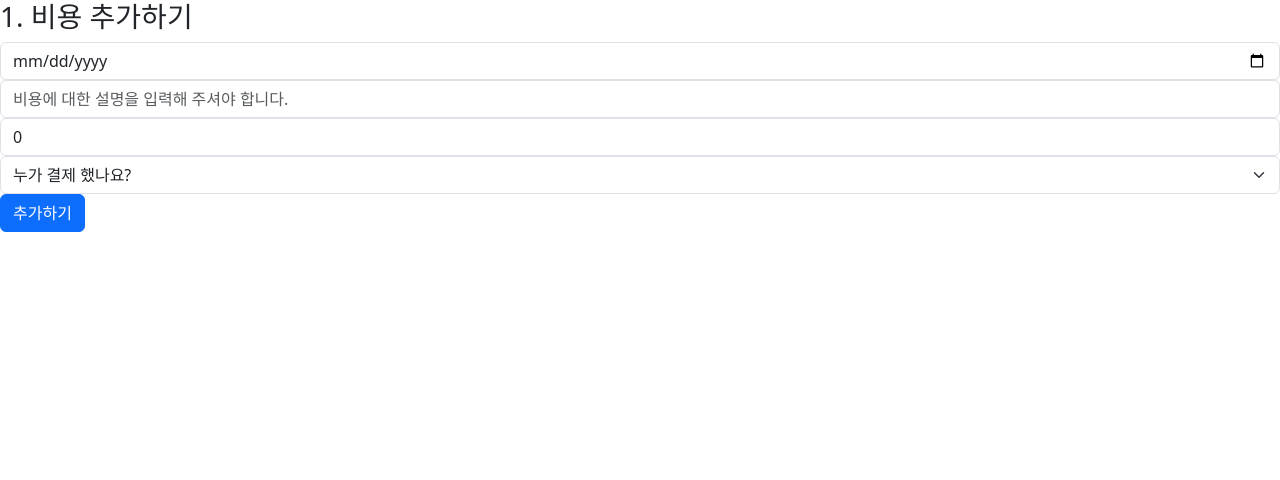
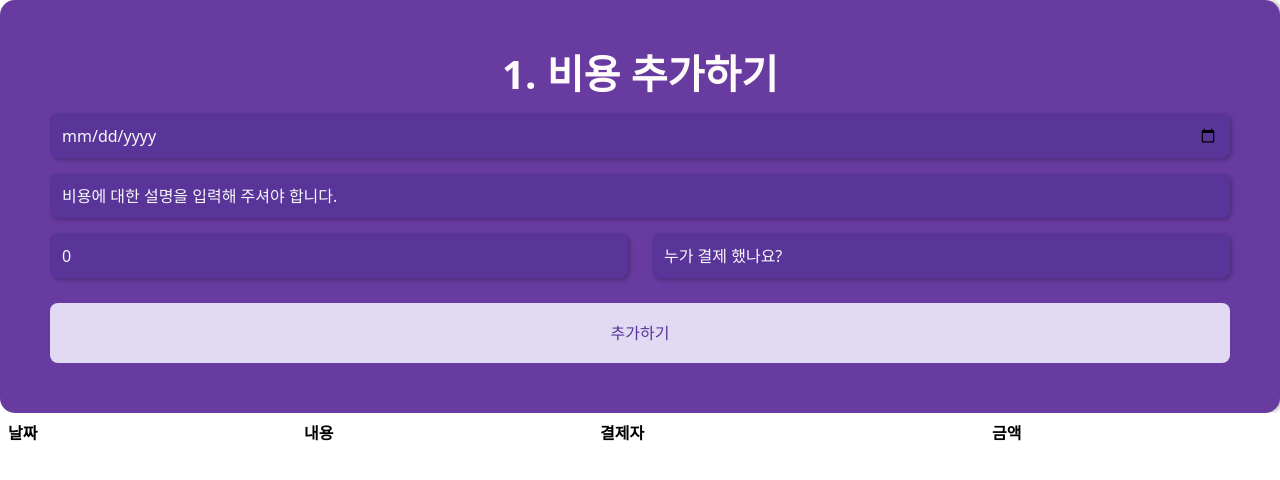
Before and after one commit to MinKonKim/dutchpay, a React (Create React App) app: page /expense in a window 1280 px wide. Shown: the top 480 px of the page. Built offline with nearby package versions, Linux system fonts and the light colour scheme.

Commit message:
Expense Table Logic& TestCase

```diff
--- a/src/components/AddExpenseForm.jsx
+++ b/src/components/AddExpenseForm.jsx
@@ -1,8 +1,9 @@
 import { useState } from "react";
-import { Form, Button } from "react-bootstrap";
+import { Form, Button, Row, Col } from "react-bootstrap";
 import { useRecoilValue, useSetRecoilState } from "recoil";
 import { groupMemberState } from "../states/GroupMembers";
 import { expensesState } from "../states/Expense";
+import { styled } from "styled-components";
 
 export const AddExpenseMain = () => {
   const members = useRecoilValue(groupMemberState);
@@ -50,18 +51,24 @@
   };
 
   return (
+    <StyledWrapper>
       <Form noValidate onSubmit={handleSubmit}>
-      <h3>1. 비용 추가하기</h3>
-      {() => console.log(expenses)}
-      <Form.Group>
+        <StyledTitle>1. 비용 추가하기</StyledTitle>
+        <Row>
+          <Col xs={12}>
+            <StyledFormGroup>
               <Form.Control
                 type="date"
                 placeholder="결제한 날짜를 선택해 주세요."
                 value={date}
                 onChange={(e) => setDate(e.target.value)}
               />
-      </Form.Group>
-      <Form.Group>
+            </StyledFormGroup>
+          </Col>
+        </Row>
+        <Row>
+          <Col xs={12}>
+            <StyledFormGroup>
               <Form.Control
                 type="text"
                 isValid={isDescValid}
@@ -73,43 +80,115 @@
               <Form.Control.Feedback type="invalid" data-valid={isDescValid}>
                 비용 내용을 입력해 주셔야 합니다.
               </Form.Control.Feedback>
-      </Form.Group>
+            </StyledFormGroup>
+          </Col>
+        </Row>
 
-      <Form.Group>
+        <Row>
+          <Col xs={12} lg={6}>
+            <StyledFormGroup>
               <Form.Control
                 type="number"
                 isValid={isAmountValid}
                 isInvalid={!isAmountValid && validated}
                 placeholder="비용은 얼마였나요"
                 value={amount}
-          onChange={({ target }) => setAmount(parseInt(target.value || 1))}
+                onChange={({ target }) =>
+                  setAmount(parseInt(target.value || 1))
+                }
               />
-      </Form.Group>
+            </StyledFormGroup>
             <Form.Control.Feedback type="invalid" data-valid={isAmountValid}>
               금액을 입력해 주셔야 합니다.
             </Form.Control.Feedback>
-
-      <Form.Group>
+          </Col>
+          <Col xs={12} lg={6}>
+            <StyledFormGroup>
               <Form.Select
                 defaultValue=""
                 isValid={isPayerValid}
                 isInvlaid={!isPayerValid && validated}
                 onChange={({ target }) => setPayer(target.value)}
+                className="form-control"
               >
                 <option disabled value="">
                   누가 결제 했나요?
                 </option>
+                <option>영수</option>
                 {members.map((member) => (
                   <option key={member} value={member}>
                     {member}
                   </option>
                 ))}
               </Form.Select>
-      </Form.Group>
+            </StyledFormGroup>
             <Form.Control.Feedback type="invalid" data-valid={isPayerValid}>
               결제자를 선택해 주셔야 합니다.
             </Form.Control.Feedback>
-      <Button type="submit">추가하기</Button>
+          </Col>
+        </Row>
+        <Row>
+          <Col xs={12} className="d-grid gap-2">
+            <StyledSubmitButton>추가하기</StyledSubmitButton>
+          </Col>
+        </Row>
       </Form>
+    </StyledWrapper>
   );
 };
+
+const StyledTitle = styled.h3`
+  color: #fffbfb;
+  text-align: center;
+  font-weight: 700;
+  font-size: 40px;
+  line-height: 48px;
+  margin-bottom: 15px;
+`;
+
+const StyledWrapper = styled.div`
+  padding: 50px;
+  background-color: #683ba1;
+  box-shadow: 3px 0px 4px rgba(0, 0, 0, 0.25);
+  border-radius: 15px;
+`;
+
+const StyledFormGroup = styled(Form.Group)`
+  margin-bottom: 15px;
+
+  input,
+  select {
+    background: #59359a;
+    box-shadow: 2px 2px 4px rgba(0, 0, 0, 0.25);
+    border-radius: 8px;
+    border: 0px;
+    color: #f8f9fa;
+    height: 45px;
+
+    &:focus {
+      color: #f8f9fa;
+      background: #59359a;
+      filter: brightness(80%);
+    }
+    &::placeholder {
+      color: #f8f9fa;
+    }
+  }
+`;
+const StyledSubmitButton = styled(Button).attrs({
+  type: "submit",
+})`
+  height: 60px;
+  border: 0px;
+  border-radius: 8px;
+  background-color: #e2d9f3;
+  color: #59359a;
+  padding: 16px, 32px;
+  margin-top: 10px;
+
+  &:hover,
+  &:focus {
+    background-color: #e2d9f3;
+    filter: brightness(88%);
+  }
+`;
--- a/src/components/ExpenseMain.jsx
+++ b/src/components/ExpenseMain.jsx
@@ -1,13 +1,17 @@
 import { AddExpenseMain } from "./AddExpenseForm";
+import { ExpenseTable } from "./ExpenseTable";
 
 export const ExpenseMain = () => {
   return (
     <div>
-      {/*Left Pane */}
-      <AddExpenseMain />
-      <div></div>
-      {/*Right Pane */}
-      <div></div>
+      <div>
+        {/*Left Pane */}
+        <AddExpenseMain />
+      </div>
+      <div>
+        {/*Right Pane */}
+        <ExpenseTable />
+      </div>
     </div>
   );
 };
--- /dev/null
+++ b/src/components/ExpenseTable.jsx
@@ -0,0 +1,30 @@
+import { useRecoilValue } from "recoil";
+import { expensesState } from "../states/Expense";
+import { Table } from "react-bootstrap";
+
+export const ExpenseTable = () => {
+  const expenses = useRecoilValue(expensesState);
+
+  return (
+    <Table data-testid="expenseList" borderless hover responsive>
+      <thead>
+        <tr>
+          <th>날짜</th>
+          <th>내용</th>
+          <th>결제자</th>
+          <th>금액</th>
+        </tr>
+      </thead>
+      <tbody>
+        {expenses.map(({ date, desc, amount, payer }) => (
+          <tr>
+            <td>{date}</td>
+            <td>{desc}</td>
+            <td>{payer}</td>
+            <td>{parseInt(amount)} 원</td>
+          </tr>
+        ))}
+      </tbody>
+    </Table>
+  );
+};
```
Also changed, not shown: 1 other file (tests, documents, lock files or other folders). Lines whose indentation alone changed are shown as unchanged.
